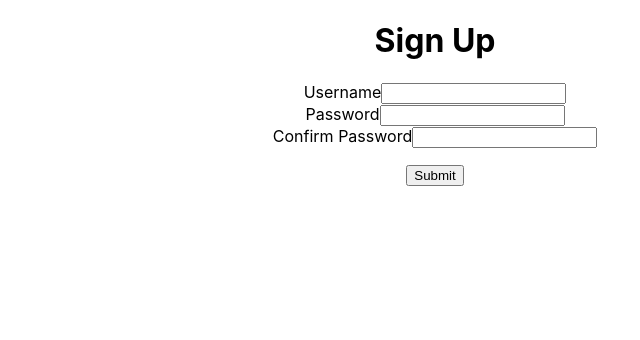
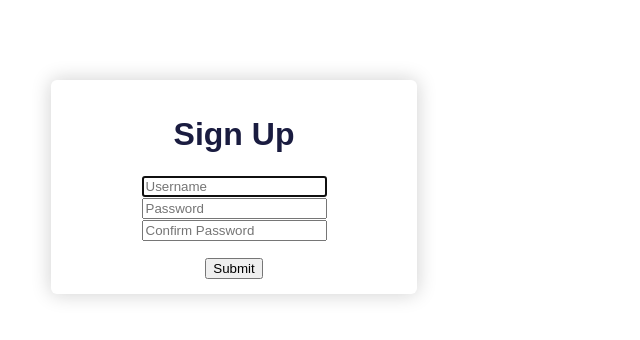
Before and after one commit to JsnDong/cse308_hw1_stratego, a React (Create React App) app in the folder stratego/: page /signup in a window 1280 px wide. Shown: the top 340 px of the page, without its empty margins (205-845 px from the left). Built offline with nearby package versions, Linux system fonts and the light colour scheme.

Commit message:
simple bootstrap styling added to signup page

```diff
--- a/stratego/src/components/signup.jsx
+++ b/stratego/src/components/signup.jsx
@@ -1,5 +1,7 @@
 import React, { Component } from 'react';
 import { Redirect } from 'react-router-dom';
+import { Button, FormGroup, FormControl, FormLabel, ControlLabel } from "react-bootstrap";
+import '../style/loginStyle.css';
 
 class signup extends Component {
 	constructor(props) {
@@ -22,38 +24,44 @@ class signup extends Component {
 		} else {
 			const errorMessage = this.state.errors;
 			return (
-				<div className="container">
-					<h1>Sign Up</h1>
-					<div>
+				<div className="Signup">
+					<div className="box-container">
+					<h1 className="Title">Sign Up</h1>
 						<form className="signup_form" onSubmit={this.handleSubmit}>
-							Username
-							<input
-								name="username"
+							<FormGroup controlId="formBasicText" bsSize="large">
+								<FormControl
+								autoFocus
 								type="text"
+								placeholder="Username"
 								onChange={(e) => this.handleFieldChange(e, 'username')}
 								required
-							/>
-							<br />
-							Password
-							<input
-								name="password"
+								/>
+							</FormGroup>
+							<FormGroup controlId="password" bsSize="large">
+								<FormControl
+								onChange={(e) => this.handleFieldChange(e, 'password')}
 								type="password"
-								onChange={(e) => this.handleFieldChange(e, 'password')}
+								placeholder="Password"
 								required
-							/>
-							<br />
-							Confirm Password
-							<input
+								/>
+							</FormGroup>
+							<FormGroup controlId="password" bsSize="large">
+								<FormControl
 								name="confirm_password"
+								onChange={(e) => this.handleFieldChange(e, 'confirm_password')}
 								type="password"
-								onChange={(e) => this.handleFieldChange(e, 'confirm_password')}
+								placeholder="Confirm Password"
 								required
-							/>
-							<br />
+								/>
+							</FormGroup>
 							<p style={{ color: 'white' }}> {errorMessage}</p>
-							<button type="submit" className="btn btn-secondary">
+							<Button
+								block
+								bsSize="large"
+								type="submit"
+							>
 								Submit
-							</button>
+							</Button>
 						</form>
 					</div>
 				</div>
--- a/stratego/src/style/loginStyle.css
+++ b/stratego/src/style/loginStyle.css
@@ -5,6 +5,14 @@
   }
 
   .Login form {
+    margin: 0 auto;
+    max-width: 320px;
+  }
+  .Signup {
+    padding: 60px 0;
+  }
+
+  .Signup form {
     margin: 0 auto;
     max-width: 320px;
   }
@@ -21,7 +29,7 @@
   min-width: 21em;
   box-shadow: 0px 0px 20px 0px rgba(15, 15, 15, 0.2);
   border-radius: 6px;
-  padding: 12px;
+  padding: 15px;
 }
 
 .signup-btn {
```
